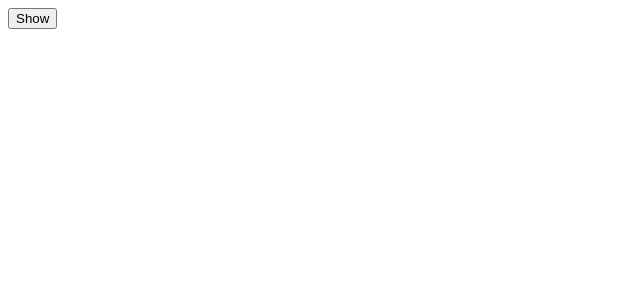
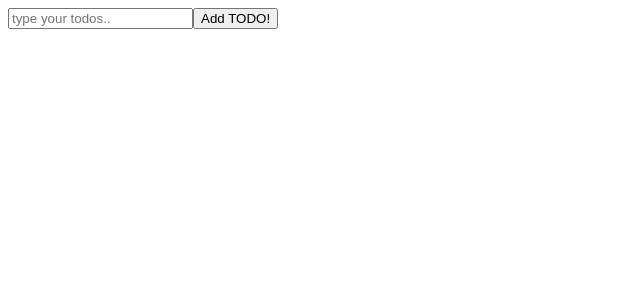
Before and after one commit to Parkjju/react-playground, a React (Create React App) app in the folder react-for-beginner/: page / in a window 1280 px wide. Shown: the top 300 px of the page, without its empty margins (0-640 px from the left). Built offline with nearby package versions, Linux system fonts and the light colour scheme.

Commit message:
[Feature] todo 배열데이터 추가

```diff
--- a/react-for-beginner/src/App.js
+++ b/react-for-beginner/src/App.js
@@ -1,29 +1,65 @@
-// import Button from './Button';
-// import styles from './App.module.css';
-import { useState, useEffect } from 'react';
-
-function Hello() {
-  function create() {
-    console.log('Created!');
-    return destroy;
-  }
-
-  function destroy() {
-    console.log('Destroyed!');
-  }
-  useEffect(create, []);
-  return <h1>Hello!</h1>;
-}
+// // import Button from './Button';
+// // import styles from './App.module.css';
+// import { useState } from 'react';
+import { useState } from 'react';
 
 function App() {
-  const [showing, setShowing] = useState(false);
-  const onClick = () => setShowing((prev) => !prev);
-  return (
-    <div>
-      {showing ? <Hello /> : null}
-      <button onClick={onClick}>{showing ? 'Hide' : 'Show'}</button>
-    </div>
-  );
+    const [toDo, setToDo] = useState('');
+    const [toDos, setToDos] = useState([]);
+
+    const onChange = (event) => setToDo(event.target.value);
+    const onSubmit = (event) => {
+        event.preventDefault();
+        if (toDo == '') {
+            return;
+        }
+        setToDos((currentToDos) => [toDo, ...currentToDos]);
+        setToDo('');
+        console.log(toDos);
+    };
+
+    return (
+        <div>
+            <form onSubmit={onSubmit}>
+                <input
+                    onChange={onChange}
+                    type='text'
+                    placeholder='type your todos..'
+                />
+                <button>Add TODO!</button>
+            </form>
+        </div>
+    );
 }
+export default App;
+// function App() {
+//     const [toDo, setToDo] = useState('');
+//     const [toDos, setToDos] = useState([]);
+//     const onChange = (event) => setToDo(event.target.value);
+//     const onSubmit = (event) => {
+//         event.preventDefault();
+//         if (toDo == '') {
+//             return;
+//         }
+//         setToDo(''); // input 비우기
+//         // not toDos.push() ..... 직접 수정하지 않기
 
-export default App;
+//         setToDos((currentArray) => [toDo, ...currentArray]);
+//         console.log(toDos);
+//     };
+//     return (
+//         <div>
+//             <h1>My ToDos : {toDos.length}</h1>
+//             <form onSubmit={onSubmit}>
+//                 <input
+//                     type='text'
+//                     onChange={onChange}
+//                     placeholder='Write your to do..'
+//                 />
+//                 <button>Add To Do</button>
+//             </form>
+//         </div>
+//     );
+// }
+
+// export default App;
```
Also changed, not shown: react-for-beginner/src/test.js (added, +29 -0 lines), 1 other file (tests, documents, lock files or other folders).
